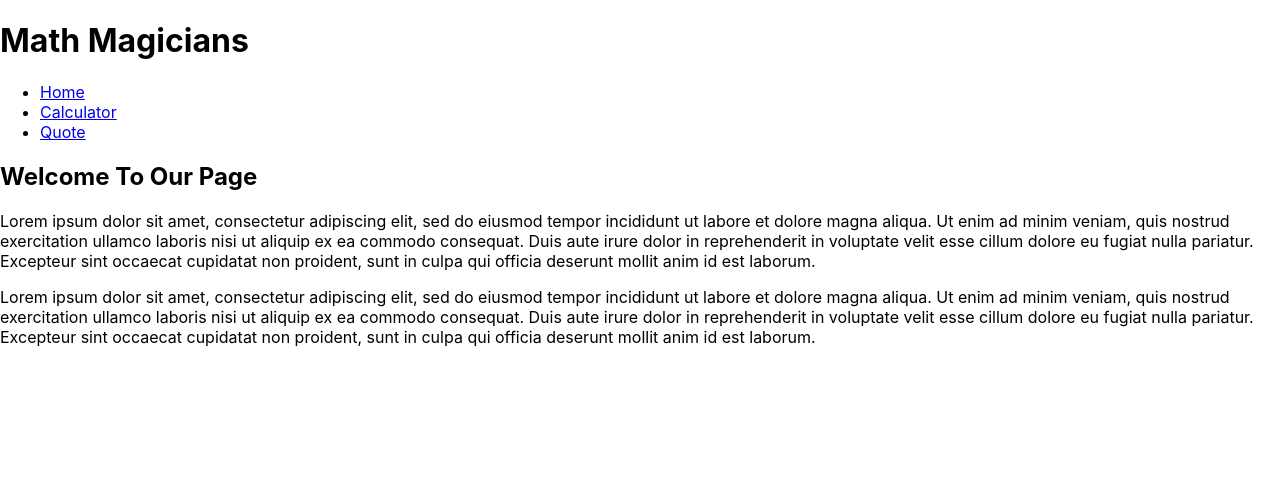
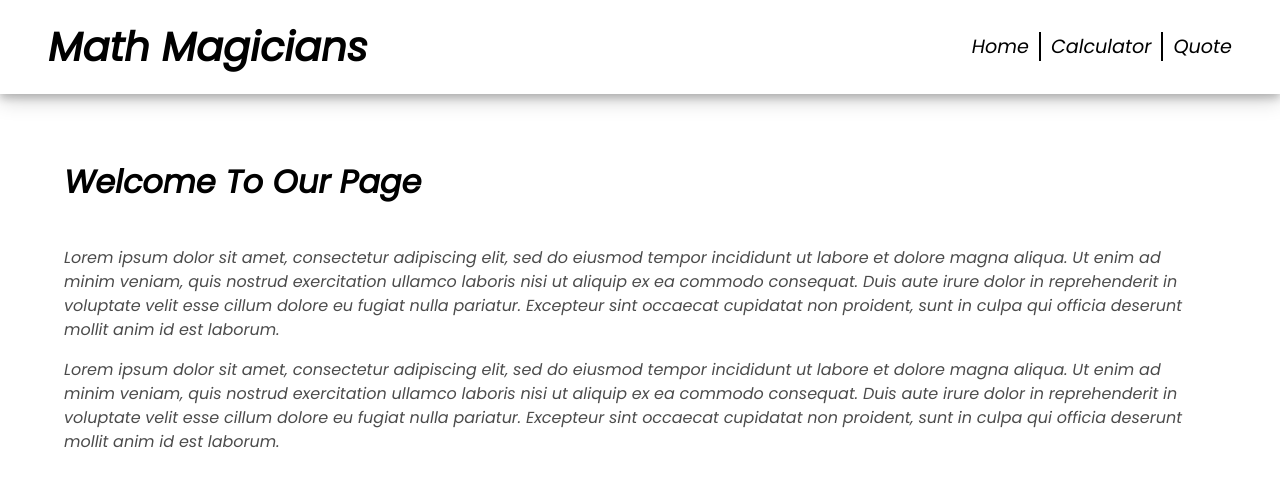
Before and after one commit to Sonickmumba/math-magicians, a React (Create React App) app: page / in a window 1280 px wide. Shown: the top 486 px of the page. Built offline with nearby package versions, Linux system fonts and the light colour scheme.

Commit message:
Add css styles to the Header.js, Home.js, NavLinks.js and Quote.js componenets

```diff
--- a/src/App.css
+++ b/src/App.css
@@ -1,6 +1,8 @@
+@import url('https://fonts.googleapis.com/css2?family=Poppins:ital@1&display=swap');
+
 body {
-  margin: 0;
   padding: 0;
+  font-family: 'Poppins', sans-serif;
 }
 
 *::before,
@@ -8,20 +10,33 @@ body {
   box-sizing: border-box;
 }
 
+.calculator-main-container {
+  display: flex;
+  justify-content: space-between;
+  width: 90%;
+  margin: 80px 3rem;
+}
+
 .calculator-grid-container {
   display: grid;
-  width: 300px;
+  width: 60%;
   grid-template-rows: repeat(6, 1fr);
-  grid-template-columns: repeat(auto-fit, 75px);
-  margin: 40px auto;
+  grid-template-columns: repeat(auto-fit, 25%);
+  box-shadow: 0 4px 8px 0 rgba(0, 0, 0, 0.2), 0 6px 20px 0 rgba(0, 0, 0, 0.19);
+}
+
+.calculator-title {
+  font-size: 2rem;
+  margin: 0;
 }
 
 .btn {
   margin: 0;
   border-radius: 0;
-  height: 50px;
+  height: 70px;
   background-color: rgb(224, 224, 224);
   border: 1px solid rgb(202, 202, 202);
+  font-size: 1.5rem;
 }
 
 .button-operation {
@@ -34,8 +49,8 @@ body {
   justify-content: flex-end;
   grid-column: span 4;
   text-align: right;
-  height: 50px;
-  font-size: 1.5rem;
+  height: 70px;
+  font-size: 2rem;
   color: #fff;
   background-color: rgb(133, 134, 146);
   padding-right: 4px;
@@ -44,3 +59,72 @@ body {
 .zero-button {
   grid-column: span 2;
 }
+
+.header-container {
+  display: flex;
+  justify-content: space-between;
+  align-items: center;
+  box-shadow: 0 4px 8px 0 rgba(0, 0, 0, 0.2), 0 6px 20px 0 rgba(0, 0, 0, 0.19);
+  width: 100%;
+}
+
+.header-title {
+  font-size: 2.5rem;
+  font-weight: bolder;
+  line-height: 1;
+  margin-left: 3rem;
+}
+
+.navbar-items {
+  display: flex;
+  justify-content: space-around;
+  align-content: center;
+  gap: 10px;
+  margin-right: 3rem;
+}
+
+.nav-link {
+  list-style-type: none;
+  font-size: 1.2rem;
+}
+
+.nav-link a {
+  color: black;
+  text-decoration: none;
+}
+
+.nav-link a:hover {
+  text-decoration: underline;
+}
+
+.vertical-line {
+  border-right: 2px solid black;
+}
+
+#home-link-container {
+  margin: 0 4rem;
+}
+
+.home-title {
+  font-size: 2rem;
+  margin-bottom: 40px;
+  margin-top: 4rem;
+}
+
+.home-link-text {
+  font-size: 1rem;
+  line-height: 1.5;
+  font-weight: 400;
+  opacity: 0.7;
+}
+
+.math-quote {
+  font-size: 2rem;
+  margin: 150px auto;
+  font-style: italic;
+  width: 75%;
+  text-align: center;
+  opacity: 0.5;
+  line-height: 2.5rem;
+  font-weight: 400;
+}
```
